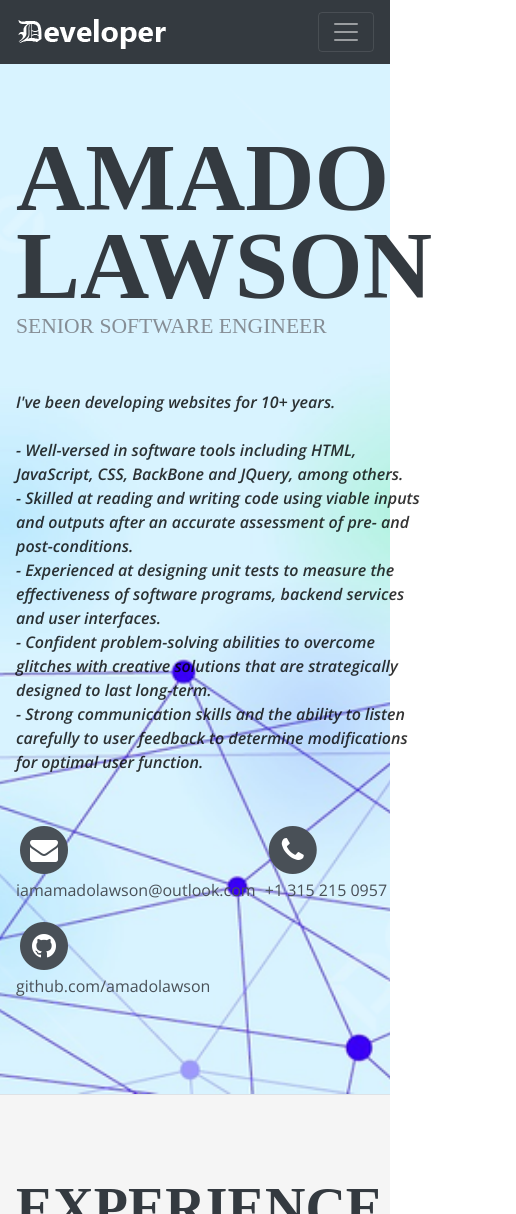
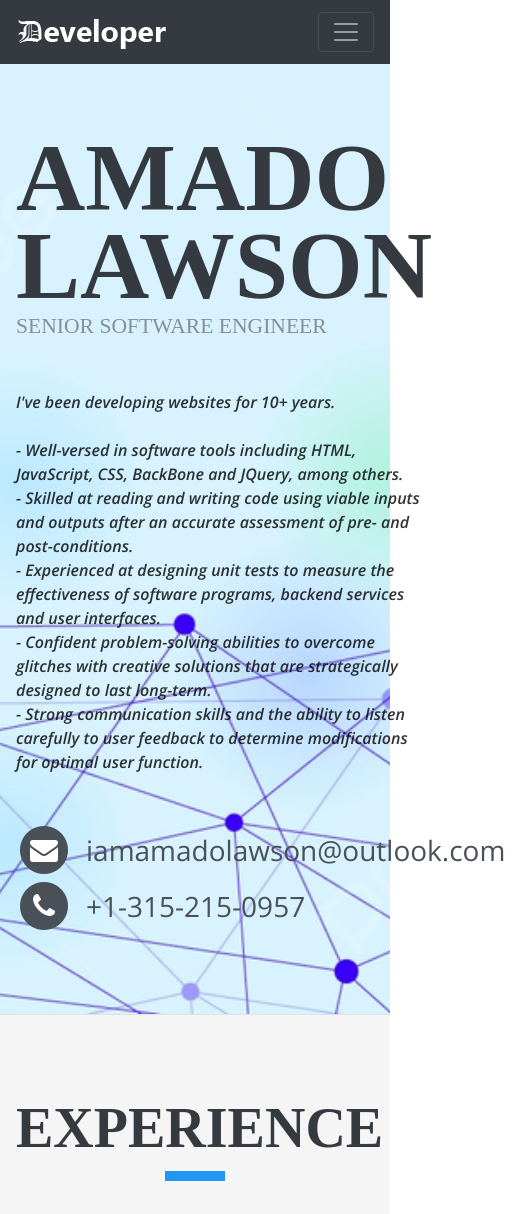
Before and after one commit to amadolawson/amado-resume, a plain HTML site: page index.html in a window 390 px wide. Shown: the top 1214 px of the page, 516 px wide, since content can reach past the window. Drawn offline with nearby package versions, Linux system fonts and the light colour scheme; a web font is replaced by a local one.

Commit message:
add email, phone

```diff
--- a/index.html
+++ b/index.html
@@ -82,47 +82,26 @@ License URL: https://creativecommons.org/licenses/by/4.0/
                 - Confident problem-solving abilities to overcome glitches with creative solutions that are strategically designed to last long-term.<br/>
                 - Strong communication skills and the ability to listen carefully to user feedback to determine modifications for optimal user function.<br/>
               <ul class="list-inline list-social-icons mb-0">
-                  <!-- <li class="list-inline-item">
-                    <a href="#">
-                    <span class="fa-stack fa-lg">
-                      <i class="fa fa-circle fa-stack-2x"></i>
-                      <i class="fa fa-facebook fa-stack-1x fa-inverse"></i>
-                    </span>
-                    </a>
-                  </li> -->
-                  <!-- <li class="list-inline-item">
-                    <a href="#">
-                    <span class="fa-stack fa-lg">
-                      <i class="fa fa-circle fa-stack-2x"></i>
-                      <i class="fa fa-twitter fa-stack-1x fa-inverse"></i>
-                    </span>
-                    </a>
-                  </li> -->
                   <li class="list-inline-item">
                     <a href="mailto:iamamadolawson@outlook.com" class="">
                     <span class="fa-stack fa-lg">
                       <i class="fa fa-circle fa-stack-2x"></i>
                       <i class="fa fa-envelope fa-stack-1x fa-inverse"></i>
+                      <p style="padding-left: 70px;">iamamadolawson@outlook.com</p>
                     </span>
-                    <p>iamamadolawson@outlook.com</p>
+
                     </a>
                   </li>
+              </ul>
+              <ul class="list-inline list-social-icons mb-0">
                 <li class="list-inline-item">
                   <a href="mailto:iamamadolawson@outlook.com" class="">
                   <span class="fa-stack fa-lg">
                     <i class="fa fa-circle fa-stack-2x"></i>
                     <i class="fa fa-phone fa-stack-1x fa-inverse"></i>
+                    <p style="padding-left: 70px; width: 500px">+1-315-215-0957</p>
                   </span>
-                    <p>+1 315 215 0957</p>
-                    </a>
-                  </li>
-                  <li class="list-inline-item">
-                    <a href="https://github.com/amadolawson" target="_blank">
-                      <span class="fa-stack fa-lg">
-                        <i class="fa fa-circle fa-stack-2x"></i>
-                        <i class="fa fa-github fa-stack-1x fa-inverse"></i>
-                      </span>
-                      <p>github.com/amadolawson</p>
+
                   </a>
                 </li>
             </ul>
```
Lines whose indentation alone changed are shown as unchanged.
